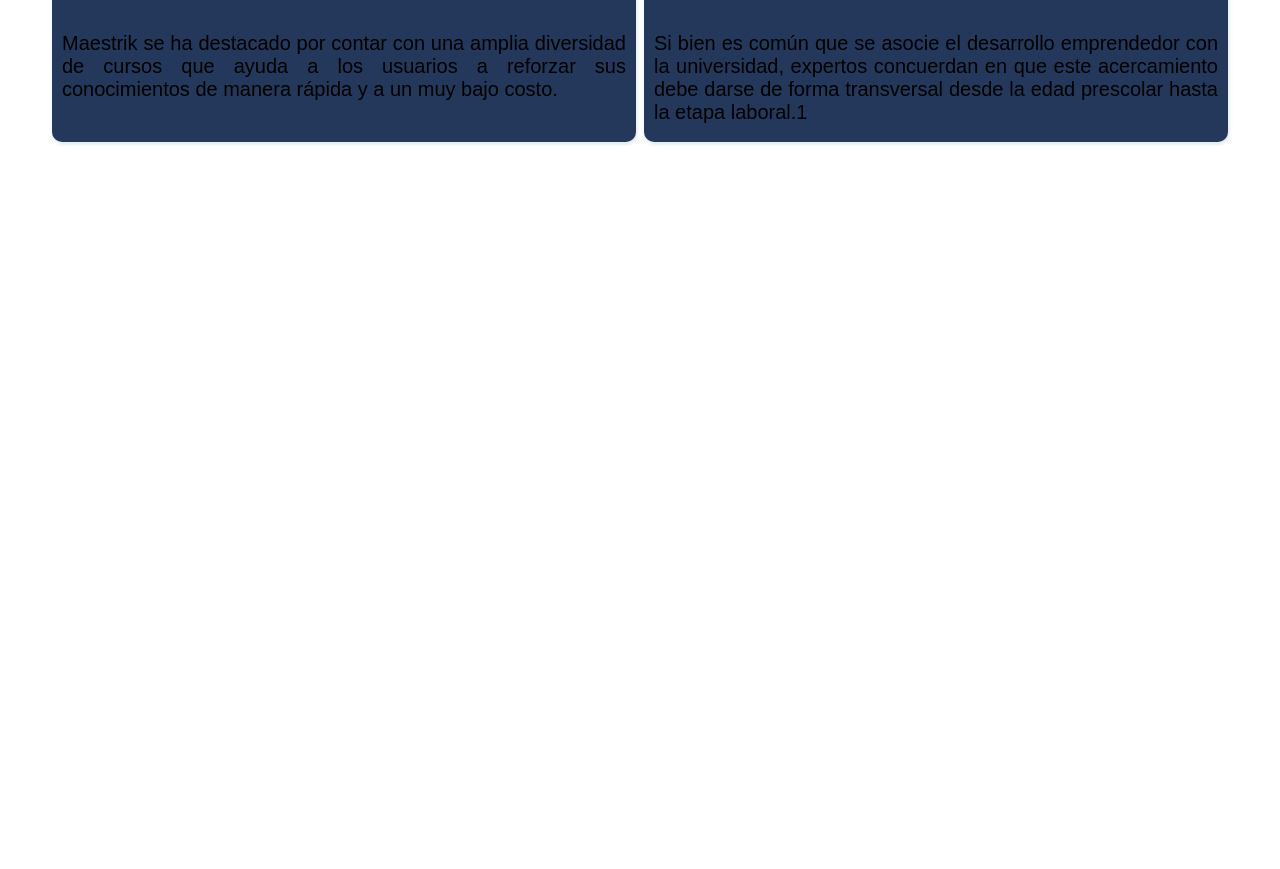
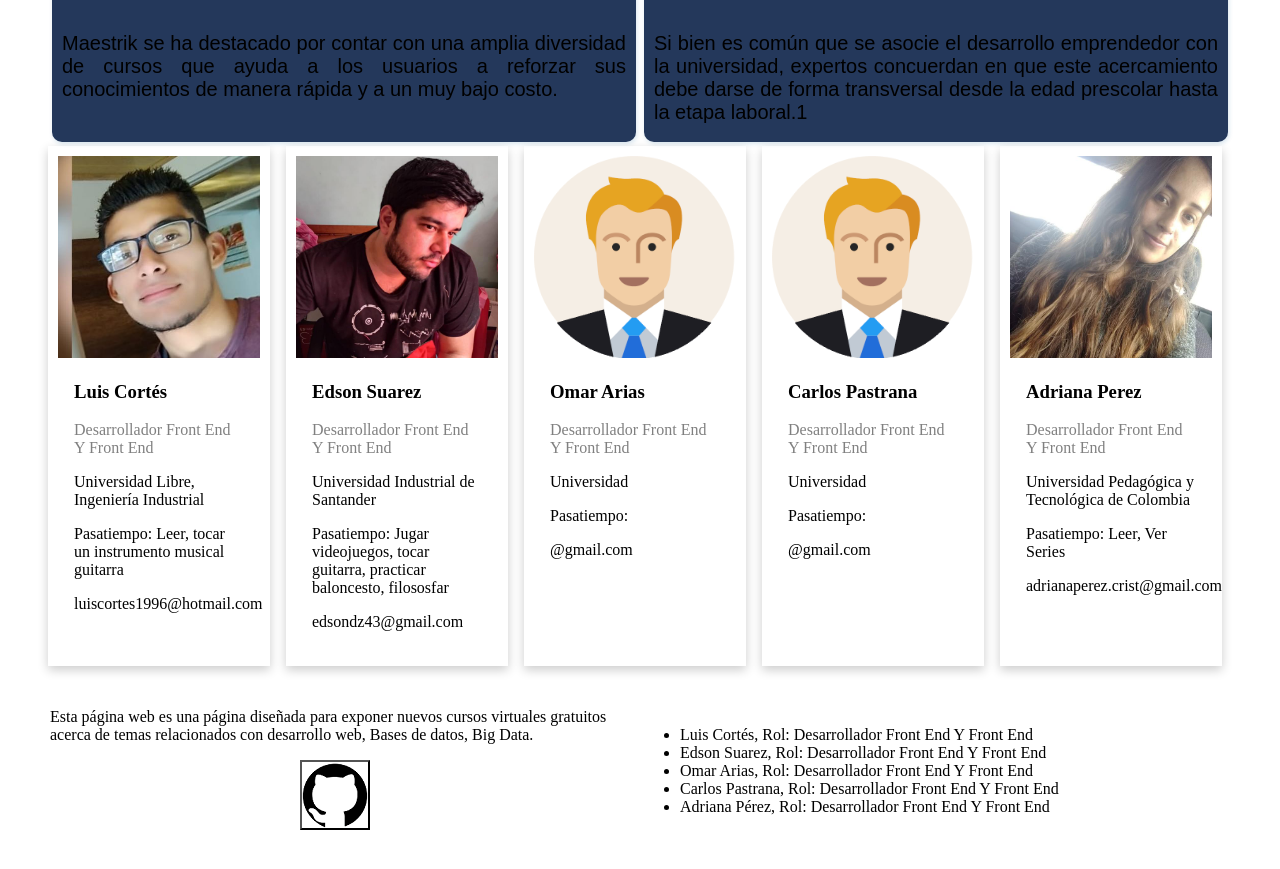
Before and after one commit to EdsonSuarez/semana-1-9, a website: page src/index.html in a window 1280 px wide. Shown: the part 675-1544 px from the top of the page. Before the commit the page ends 821 px from the top, so only its background shows below. Drawn offline with Linux system fonts and the light colour scheme; a web font is replaced by a local one.

Commit message:
Actualizacion Seccion 4 y Seccion 5

```diff
--- a/src/index.html
+++ b/src/index.html
@@ -70,8 +70,95 @@
             </div>
         </div>
     </main>
+     <!-- Seccion 4- Integrantes -->
+  <div id="team">
+    <div class="column">
+      <div class="card">
+        <img src="images/Luis.jpg" style="width:100%">
+        <div class="container1">
+          <h3>Luis Cortés</h3>
+          <p class="rol">Desarrollador Front End Y Front End</p>
+          <p>Universidad Libre, Ingeniería Industrial</p>
+          <p>Pasatiempo: Leer, tocar un instrumento musical guitarra</p>
+          <p>luiscortes1996@hotmail.com</p>
+        </div>
+      </div>
+    </div>
 
-    <footer>
-    </footer>
+    <div class="column">
+      <div class="card">
+        <img src="images/Edson.jpg" style="width:100%">
+        <div class="container1">
+          <h3>Edson Suarez</h3>
+          <p class="rol">Desarrollador Front End Y Front End</p>
+          <p>Universidad Industrial de Santander</p>
+          <p>Pasatiempo: Jugar videojuegos, tocar guitarra, practicar baloncesto, filososfar</p>
+          <p>edsondz43@gmail.com</p>
+        </div>
+      </div>
+    </div>
+
+    <div class="column">
+      <div class="card">
+        <img src="images/usuario1.png" style="width:100%">
+        <div class="container1">
+          <h3>Omar Arias</h3>
+          <p class="rol">Desarrollador Front End Y Front End</p>
+          <p>Universidad </p>
+          <p>Pasatiempo: </p>
+          <p>@gmail.com</p>
+        </div>
+      </div>
+    </div>
+
+    <div class="column">
+      <div class="card">
+        <img src="images/usuario1.png" style="width:100%">
+        <div class="container1">
+          <h3>Carlos Pastrana</h3>
+          <p class="rol">Desarrollador Front End Y Front End</p>
+          <p>Universidad </p>
+          <p>Pasatiempo: </p>
+          <p>@gmail.com</p>
+        </div>
+      </div>
+    </div>
+
+    <div class="column">
+      <div class="card">
+        <img src="images/Adriana.jpg" style="width:100%">
+        <div class="container1">
+          <h3>Adriana Perez</h3>
+          <p class="rol">Desarrollador Front End Y Front End</p>
+          <p>Universidad Pedagógica y Tecnológica de Colombia</p>
+          <p>Pasatiempo: Leer, Ver Series</p>
+          <p>adrianaperez.crist@gmail.com</p>
+        </div>
+      </div>
+    </div>
+
+  </div>
+
+  <footer>
+    <div class="column_Footer">
+      <p>Esta página web es una página diseñada para exponer nuevos cursos virtuales gratuitos
+        acerca de temas relacionados con desarrollo web, Bases de datos, Big Data.
+        <center>
+          <input class="botonimagen" type="button" onclick="location.href='https://github.com/EdsonSuarez/semana-1-9'">
+        </center>
+      </p>
+    </div>
+
+    <div class="column_Footer"> <br>
+      <ul>
+        <li> Luis Cortés, Rol: Desarrollador Front End Y Front End </li>
+        <li> Edson Suarez, Rol: Desarrollador Front End Y Front End </li>
+        <li> Omar Arias, Rol: Desarrollador Front End Y Front End </li>
+        <li> Carlos Pastrana, Rol: Desarrollador Front End Y Front End </li>
+        <li> Adriana Pérez, Rol: Desarrollador Front End Y Front End </li>
+      </ul>
+    </div>
+
+  </footer>
 </body>
 </html>
--- a/src/style.css
+++ b/src/style.css
@@ -111,3 +111,40 @@
     font-size: 1.5em;
     color: #3e3e3e;
 }
+
+.column {
+    float: left;
+    width: 18.5%;
+    margin-bottom: 16px;
+    padding: 0 8px;
+  }
+
+  .card {
+    padding: 10px;
+    height: 500px;
+    box-shadow: 0 4px 10px 0 rgba(0, 0, 0, 0.2);
+  }
+
+  .botonimagen {
+    background-image: url(images/git.png);
+    background-repeat: no-repeat;
+    height: 70px;
+    width: 70px;
+    background-position: center;
+    text-align: center;
+  }
+
+  .container1 {
+    padding: 0 16px;
+  }
+
+  .rol {
+    color: grey;
+  }
+
+  .column_Footer {
+    float: left;
+    width: 47.5%;
+    margin-bottom: 16px;
+    padding: 10px;
+  }
```
Also changed, not shown: src/images/Adriana.jpg (added), src/images/Edson.jpg (added), src/images/Luis.jpg (added), src/images/git.png (added), src/images/usuario1.png (added).
